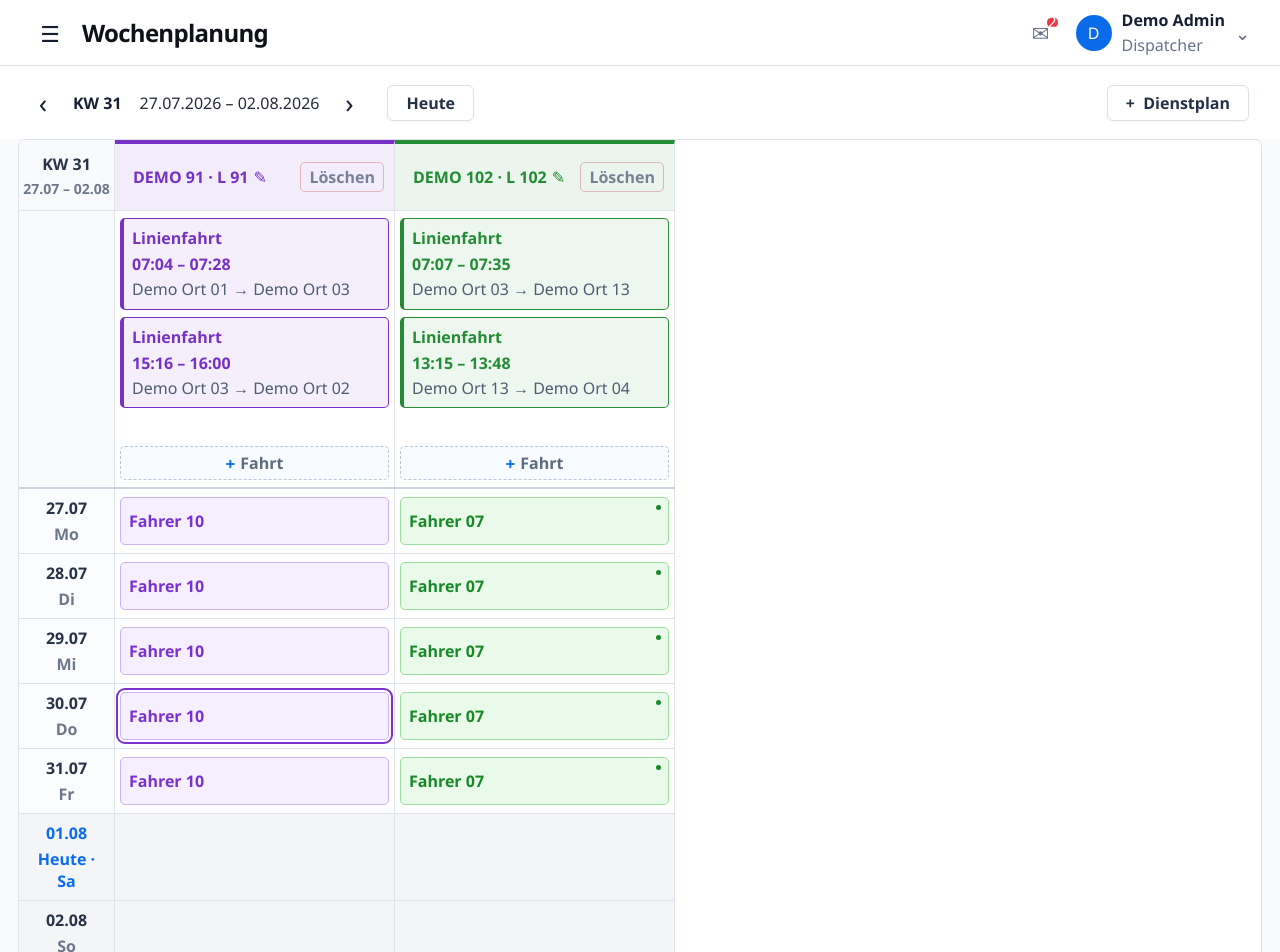
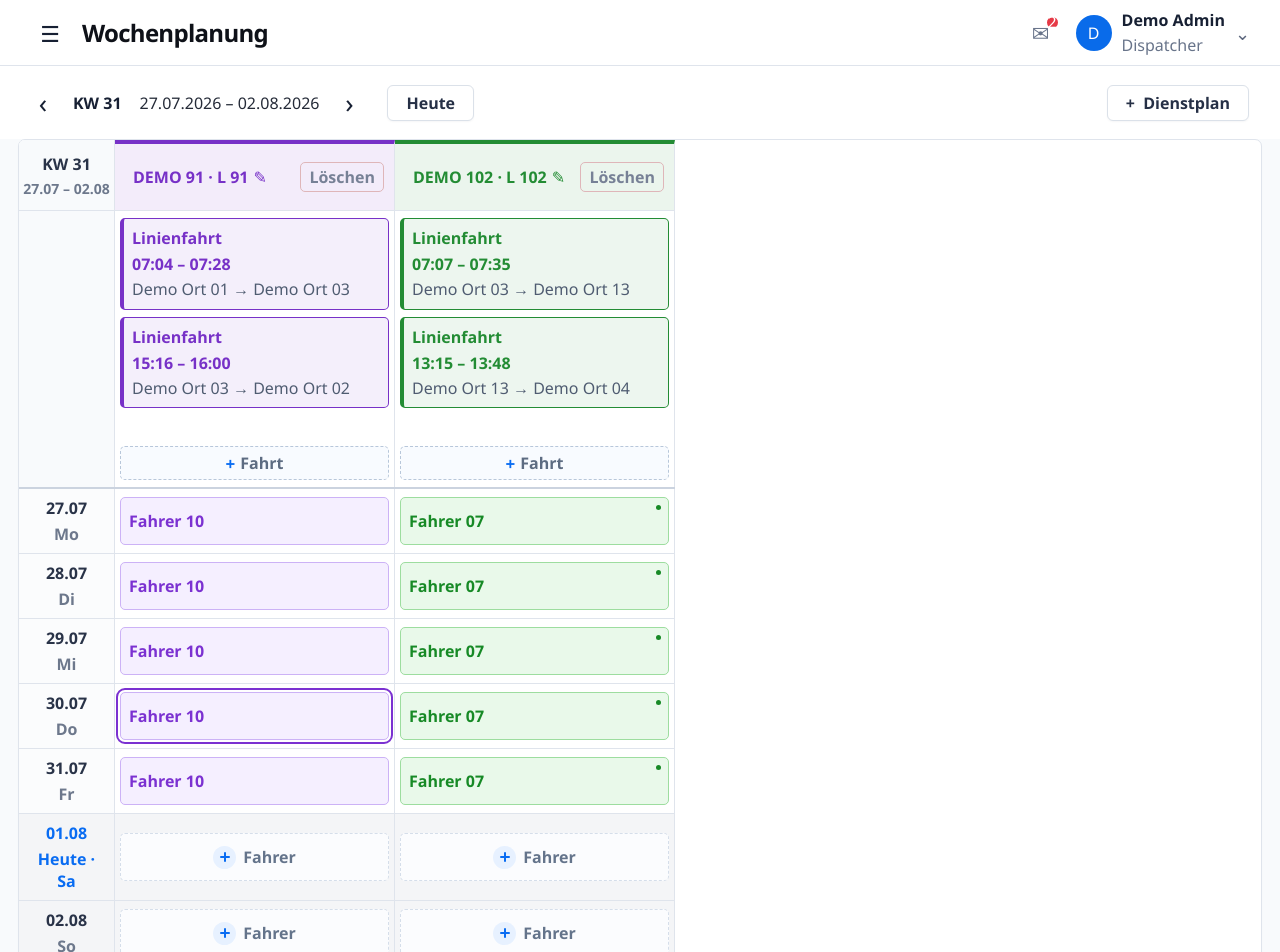
Before and after one commit to OlegOlanovski/busdispo, an Angular app: page / in a window 1280 px wide. Shown: the top 952 px of the page. Built offline with nearby package versions, Linux system fonts and the light colour scheme.

Commit message:
feat(planning): streamline duty plan, trip, and driver workflows

```diff
--- a/src/app/app.html
+++ b/src/app/app.html
@@ -1194,7 +1194,7 @@
                       @if (shift.tone === 'green') { <i></i> }
                     </button>
                   } @else {
-                    <button class="empty-cell" (click)="openNewAssignment(vehicle.id, dayIndex)" [attr.aria-label]="'Einsatz für ' + vehicle.id + ' am ' + day.short + ' planen'"><span>+</span></button>
+                    <button class="empty-cell" (click)="openNewAssignment(vehicle.id, dayIndex)" [attr.aria-label]="'Fahrer für ' + vehicle.id + ' am ' + day.short + ' hinzufügen'"><span aria-hidden="true">+</span><strong>Fahrer</strong></button>
                   }
                 </div>
               }
--- a/src/app/app.scss
+++ b/src/app/app.scss
@@ -788,24 +788,47 @@ button {
 .empty-cell {
   width: 100%;
   min-height: 48px;
-  border: 1px dashed transparent;
+  display: flex;
+  align-items: center;
+  justify-content: center;
+  gap: 7px;
+  border: 1px dashed #d5deea;
   border-radius: 5px;
-  background: transparent;
-  color: #7a8699;
+  background: #fbfcfe;
+  color: #64748b;
   font-size: var(--font-min);
   text-align: center;
   transition: 160ms ease;
 
   span {
+    position: relative;
     display: inline-grid;
-    width: 27px;
-    height: 27px;
+    width: 23px;
+    height: 23px;
+    flex: 0 0 23px;
     place-items: center;
     border-radius: 50%;
-    color: transparent;
-    font-size: 21px;
-    line-height: 1;
-  }
+    background: #e7f1ff;
+    color: var(--blue);
+    font-size: 0;
+
+    &::before,
+    &::after {
+      position: absolute;
+      top: 50%;
+      left: 50%;
+      width: 10px;
+      height: 2px;
+      border-radius: 2px;
+      background: currentColor;
+      content: '';
+      transform: translate(-50%, -50%);
+    }
+
+    &::after { transform: translate(-50%, -50%) rotate(90deg); }
+  }
+
+  strong { font-size: var(--font-min); font-weight: 650; }
 
   &:hover,
   &:focus-visible {
@@ -813,7 +836,7 @@ button {
     outline: 0;
     background: #f3f8ff;
 
-    span { background: #deedff; color: var(--blue); }
+    span { background: #d8eaff; }
   }
 }
 
```
Also changed, not shown: 1 other file (tests, documents, lock files or other folders).
